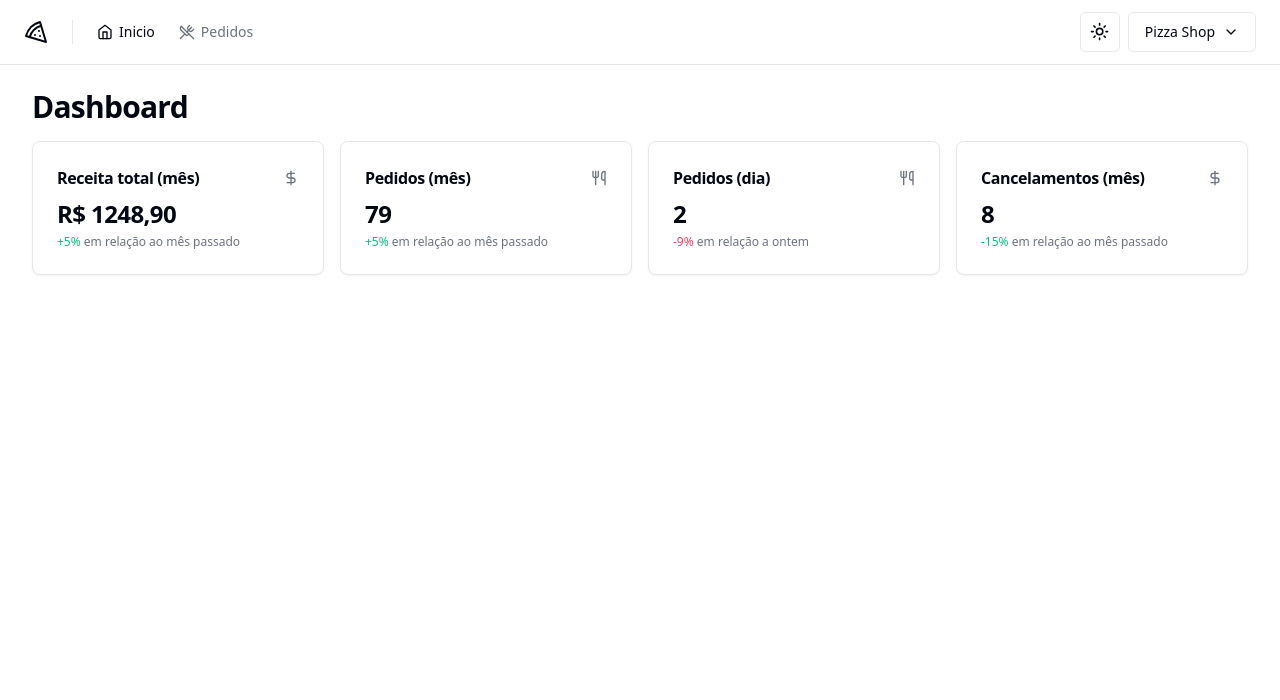
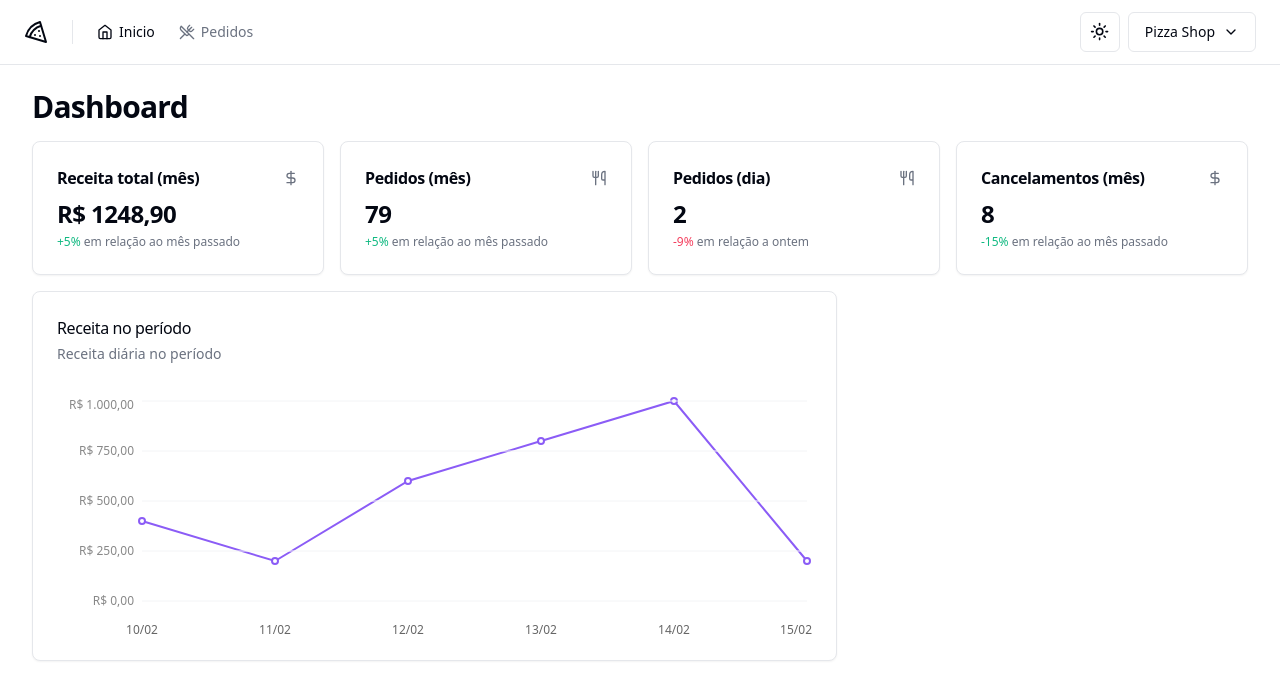
Before and after one commit to EdsonHenrique96/04-ignite-class_pizza-shop_app-, a React (Vite) app: page / in a window 1280 px wide. Shown: the top 700 px of the page. Built offline with nearby package versions, Linux system fonts and the light colour scheme.

Commit message:
create revenue chart

```diff
--- a/package.json
+++ b/package.json
@@ -27,6 +27,7 @@
     "react-helmet-async": "^2.0.4",
     "react-hook-form": "^7.50.1",
     "react-router-dom": "^6.21.3",
+    "recharts": "^2.12.1",
     "sonner": "^1.4.0",
     "sort-by": "^1.2.0",
     "tailwind-merge": "^2.2.1",
--- a/src/pages/app/Dashboard/index.tsx
+++ b/src/pages/app/Dashboard/index.tsx
@@ -4,6 +4,7 @@
 import { MonthCanceledOrdersAmountCard } from './month-canceled-orders-amount-card'
 import { MonthOrdersAmountCard } from './month-orders-amount-card'
 import { MonthRevenueCard } from './month-revenue-card'
+import { RevenueChart } from './revenue-chart'
 
 export function Dashboard() {
   return (
@@ -18,6 +19,10 @@
           <DayOrdersAmountCard />
           <MonthCanceledOrdersAmountCard />
         </div>
+
+        <div className="grid grid-cols-9 gap-4">
+          <RevenueChart />
+        </div>
       </div>
     </>
   )
--- /dev/null
+++ b/src/pages/app/Dashboard/revenue-chart.tsx
@@ -0,0 +1,67 @@
+import {
+  CartesianGrid,
+  Line,
+  LineChart,
+  ResponsiveContainer,
+  XAxis,
+  YAxis,
+} from 'recharts'
+import colors from 'tailwindcss/colors'
+
+import {
+  Card,
+  CardContent,
+  CardDescription,
+  CardHeader,
+  CardTitle,
+} from '@/components/ui/card'
+
+const data = [
+  { date: '10/02', revenue: 400 },
+  { date: '11/02', revenue: 200 },
+  { date: '12/02', revenue: 600 },
+  { date: '13/02', revenue: 800 },
+  { date: '14/02', revenue: 1000 },
+  { date: '15/02', revenue: 200 },
+]
+
+export function RevenueChart() {
+  return (
+    <Card className="col-span-6">
+      <CardHeader className="flex-row items-center justify-between pb-8">
+        <div className="space-y-1">
+          <CardTitle className="text-base font-medium">
+            Receita no período
+          </CardTitle>
+          <CardDescription>Receita diária no período</CardDescription>
+        </div>
+      </CardHeader>
+      <CardContent>
+        <ResponsiveContainer width="100%" height={240}>
+          <LineChart data={data} style={{ fontSize: 12 }}>
+            <Line
+              type="linear"
+              dataKey="revenue"
+              strokeWidth={2}
+              stroke={colors.violet[500]}
+            />
+            <YAxis
+              stroke="#888"
+              tickLine={false}
+              axisLine={false}
+              width={80}
+              tickFormatter={(value: number) =>
+                value.toLocaleString('pt-BR', {
+                  currency: 'BRL',
+                  style: 'currency',
+                })
+              }
+            />
+            <XAxis dataKey="date" tickLine={false} axisLine={false} dy={16} />
+            <CartesianGrid vertical={false} className="stroke-muted" />
+          </LineChart>
+        </ResponsiveContainer>
+      </CardContent>
+    </Card>
+  )
+}
```
Also changed, not shown: 1 other file (tests, documents, lock files or other folders).
